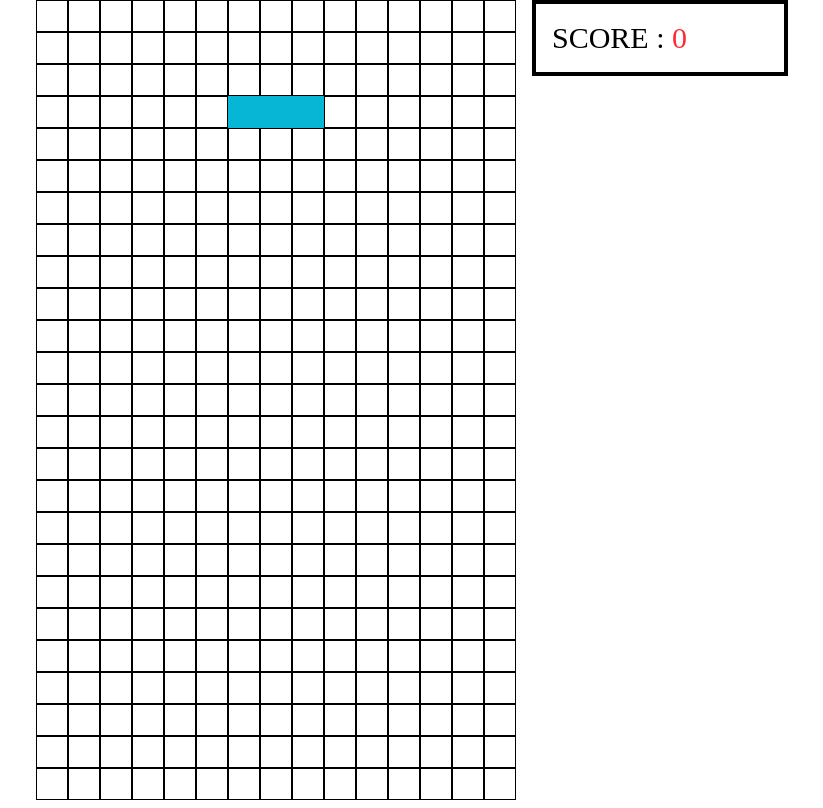
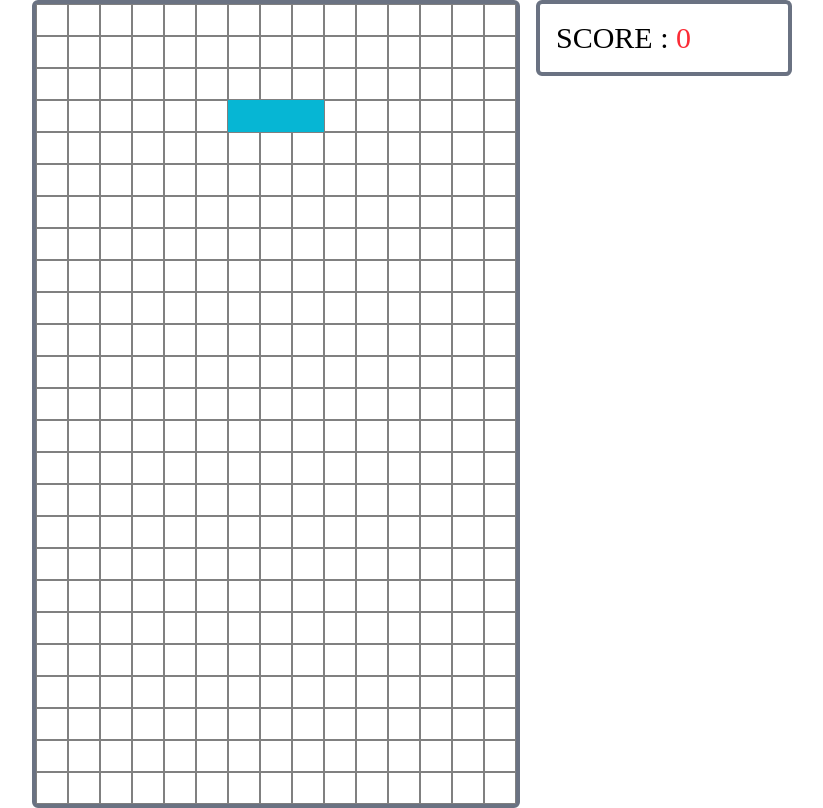
Before and after one commit to rjeby/tetris, a React (Vite) app: page / in a window 1280 px wide. Both pictures are taken after a click on the button "Play". Shown: the whole page, without its empty margins (228-1051 px from the left). Built offline with nearby package versions, Linux system fonts and the light colour scheme; a web font is replaced by a local one.

Commit message:
feat: improve UI ergonomics

```diff
--- /dev/null
+++ b/src/components/BlockCell.tsx
@@ -0,0 +1,21 @@
+import type { BlockCellProps } from "../types";
+import { CELL_COLOR_MAP, CELL_SIZE } from "../constants";
+
+const BlockCell = ({ cell }: BlockCellProps) => {
+  const type = cell.type;
+  const position = cell.position;
+  console.log(position)
+  return (
+    <div
+      className={`absolute h-8 w-8`}
+      style={{
+        backgroundColor: CELL_COLOR_MAP[type],
+        border: type === "E" ? "1px solid black" : "none",
+        left: `${position.column * CELL_SIZE}px`,
+        top: `${position.row * CELL_SIZE}px`,
+      }}
+    ></div>
+  );
+};
+
+export default BlockCell;
--- a/src/components/Game.tsx
+++ b/src/components/Game.tsx
@@ -77,7 +77,7 @@ const useGame = () => {
     }
     setTimeout(() => {
       setGame((game) => updatePendingGameState(game));
-    }, 3 * PERIOD);
+    }, PERIOD);
   }, [game]);
 
   return { game: game, setGame: setGame };
--- a/src/components/GameBlock.tsx
+++ b/src/components/GameBlock.tsx
@@ -1,5 +1,5 @@
 import type { GameBlockProps } from "../types";
-import GridCell from "./GridCell";
+import BlockCell from "./BlockCell";
 
 const GameBlock = ({ block }: GameBlockProps) => {
   const type = block.type;
@@ -7,10 +7,9 @@ const GameBlock = ({ block }: GameBlockProps) => {
   return (
     <>
       {cellPositions.map((position) => (
-        <GridCell
+        <BlockCell
           key={`${position.row}#${position.column}`}
           cell={{ type: type, position: position }}
-          hasAnimation={false}
         />
       ))}
     </>
--- a/src/components/GameContainer.tsx
+++ b/src/components/GameContainer.tsx
@@ -1,13 +1,17 @@
-import { CELL_SIZE, COLS, ROWS } from "../constants";
+import { COLS, ROWS } from "../constants";
 import GameGrid from "./GameGrid";
 import GameBlock from "./GameBlock";
 import type { GameContainerProps } from "../types";
 
 const GameContainer = ({ grid, block, bounds }: GameContainerProps) => {
-  const width = CELL_SIZE * COLS;
-  const height = CELL_SIZE * ROWS;
   return (
-    <div className="relative" style={{ width: width, height: height }}>
+    <div
+      className="relative grid rounded-md border-4 border-gray-500"
+      style={{
+        gridTemplateRows: `repeat(${ROWS}, 1fr)`,
+        gridTemplateColumns: `repeat(${COLS}, 1fr)`,
+      }}
+    >
       <GameGrid grid={grid} bounds={bounds} />
       <GameBlock block={block} />
     </div>
--- a/src/components/GameSidebar.tsx
+++ b/src/components/GameSidebar.tsx
@@ -1,7 +1,7 @@
 import type { GameSidebarProps } from "../types";
 const GameSidebar = ({ score }: GameSidebarProps) => {
   return (
-    <div className="flex w-3xs flex-col self-start border-4 border-black py-4 pl-4">
+    <div className="flex w-3xs flex-col self-start rounded-md border-4 border-gray-500 py-4 pl-4">
       <span className="text-3xl">
         SCORE : <span className="text-red-500">{score}</span>
       </span>
--- a/src/components/GridCell.tsx
+++ b/src/components/GridCell.tsx
@@ -1,17 +1,14 @@
 import type { GridCellProps } from "../types";
-import { CELL_COLOR_MAP, CELL_SIZE } from "../constants";
+import { CELL_COLOR_MAP } from "../constants";
 
 const GridCell = ({ cell, hasAnimation }: GridCellProps) => {
   const type = cell.type;
-  const position = cell.position;
   return (
     <div
-      className={`absolute h-8 w-8 ${hasAnimation ? "animate-ping" : ""} `}
+      className={`h-8 w-8 ${hasAnimation ? "animate-ping" : ""} `}
       style={{
         backgroundColor: CELL_COLOR_MAP[type],
-        border: type === "E" ? "1px solid black" : "none",
-        left: `${position.column * CELL_SIZE}px`,
-        top: `${position.row * CELL_SIZE}px`,
+        border: type === "E" ? "1px solid gray" : "none",
       }}
     ></div>
   );
--- a/src/types.ts
+++ b/src/types.ts
@@ -36,6 +36,10 @@ interface GameState {
   hasGameStarted: boolean;
   isPending: boolean;
   isGameOver: boolean;
+}
+
+interface BlockCellProps {
+  cell: Cell;
 }
 
 interface GameBlockProps {
@@ -79,6 +83,7 @@ type RotationMatrix = Array<Array<Delta>>;
 
 export type {
   Block,
+  BlockCellProps,
   Bounds,
   CellColorMap,
   CellType,
```
